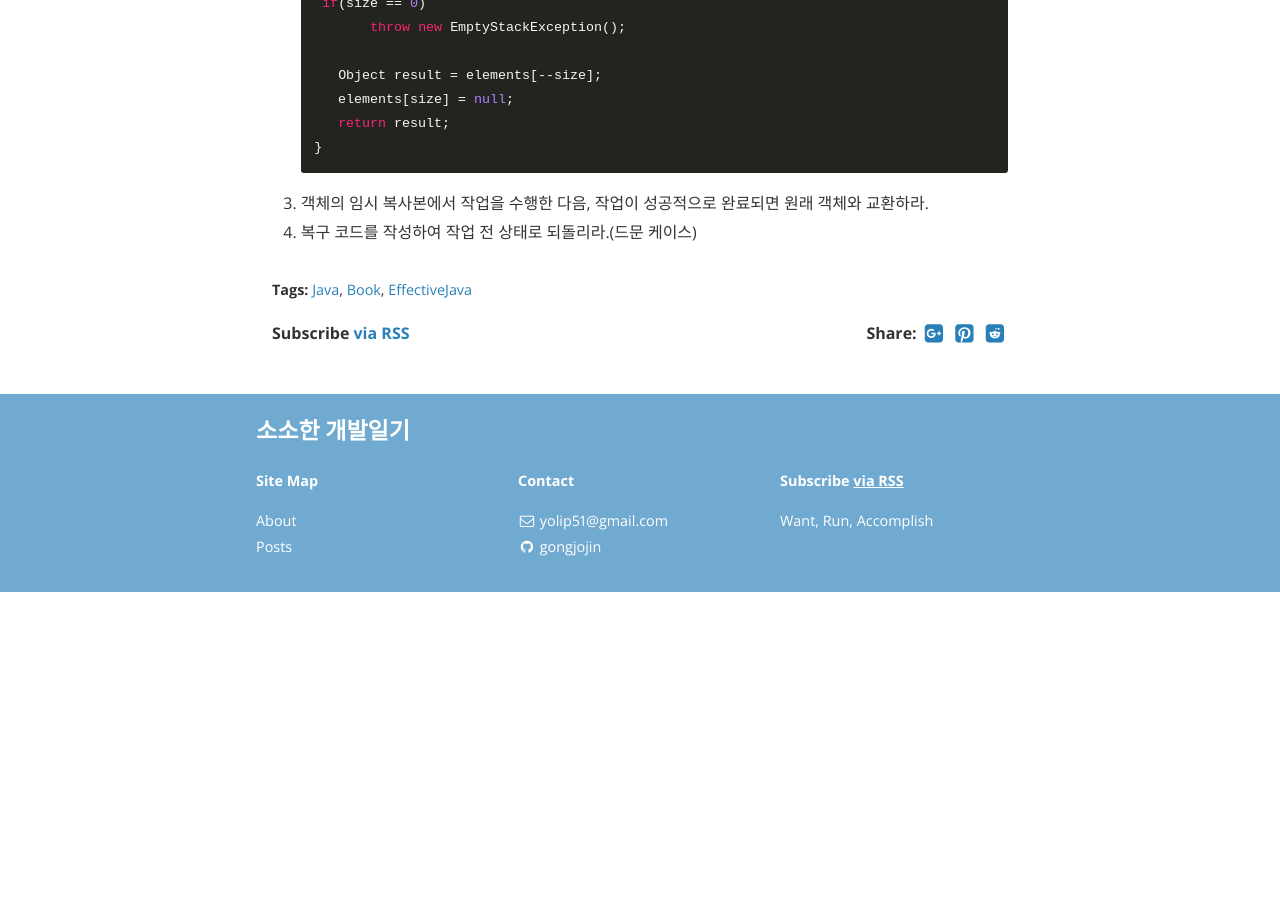
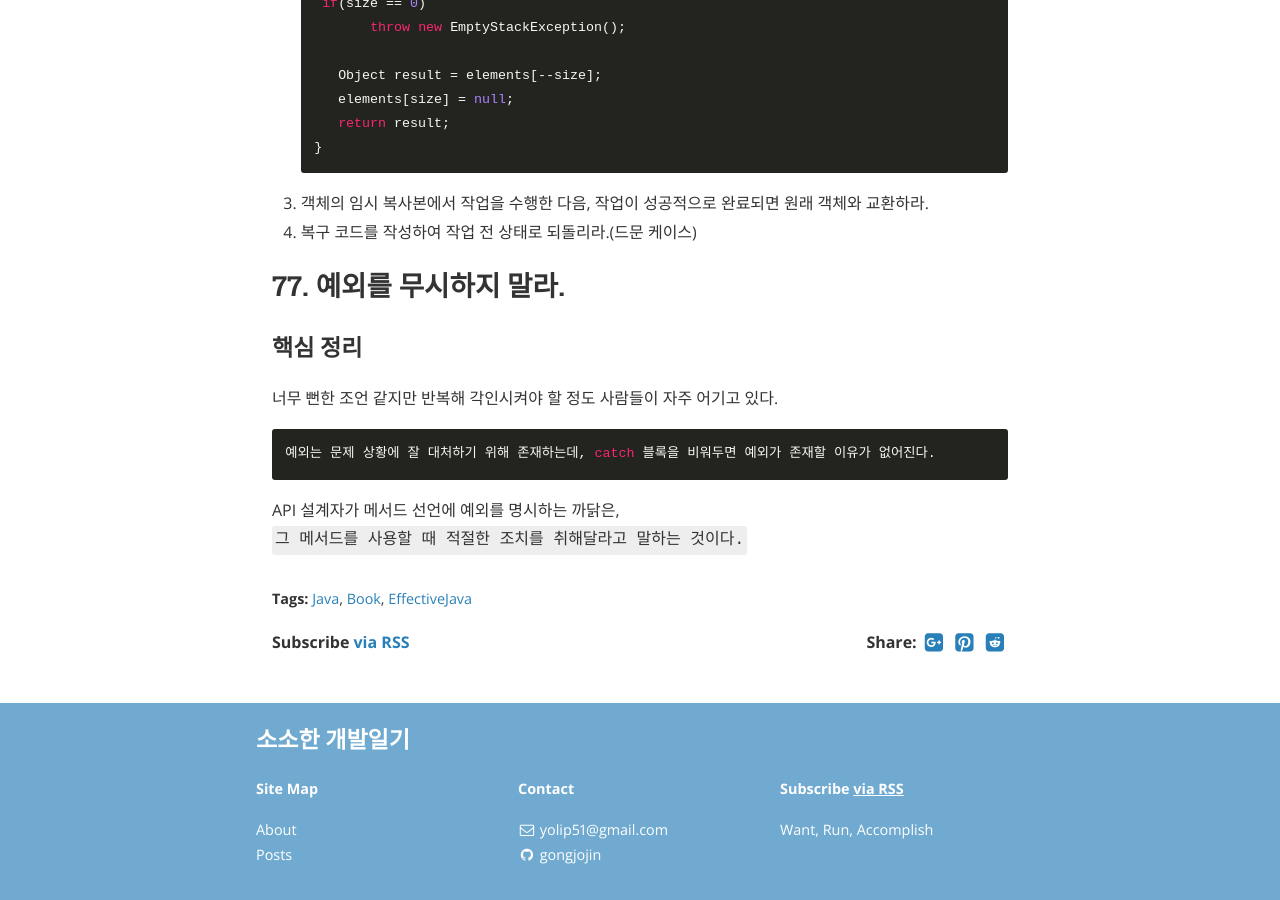
Before and after one commit to gonghojin/gonghojin.github.io, a Jekyll site: the page built from _posts/book/java/effectiveJava/2019-12-13-effectiveJava.md, in a window 1280 px wide and 900 px high, scrolled down 3408 px. Built offline with Jekyll 4.4.1, drawn with Linux system fonts in a browser that asks for light colours; nearby versions of some CDN libraries; comment, search, counter and statistics services are not loaded; before the commit the page ends 4000 px from its top, so only the background shows below that.

Commit message:
Add: 이펙티브자바_77.예외를 무시하지 말라

```diff
--- a/_posts/book/java/effectiveJava/images/2019-12-13-effectiveJava.md
+++ b/_posts/book/java/effectiveJava/2019-12-13-effectiveJava.md
@@ -81,3 +81,12 @@ public Object pop() {
 
 3. 객체의 임시 복사본에서 작업을 수행한 다음, 작업이 성공적으로 완료되면 원래 객체와 교환하라.
 4. 복구 코드를 작성하여 작업 전 상태로 되돌리라.(드문 케이스)
+
+## 77. 예외를 무시하지 말라.
+### 핵심 정리
+너무 뻔한 조언 같지만 반복해 각인시켜야 할 정도 사람들이 자주 어기고 있다.
+~~~
+예외는 문제 상황에 잘 대처하기 위해 존재하는데, catch 블록을 비워두면 예외가 존재할 이유가 없어진다.
+~~~
+
+API 설계자가 메서드 선언에 예외를 명시하는 까닭은, `그 메서드를 사용할 때 적절한 조치를 취해달라고 말하는 것이다.`
```
